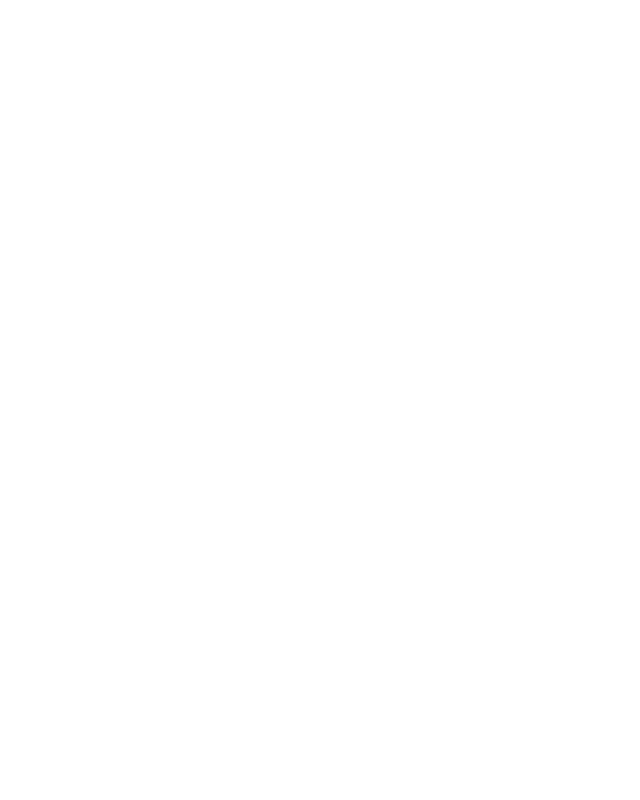
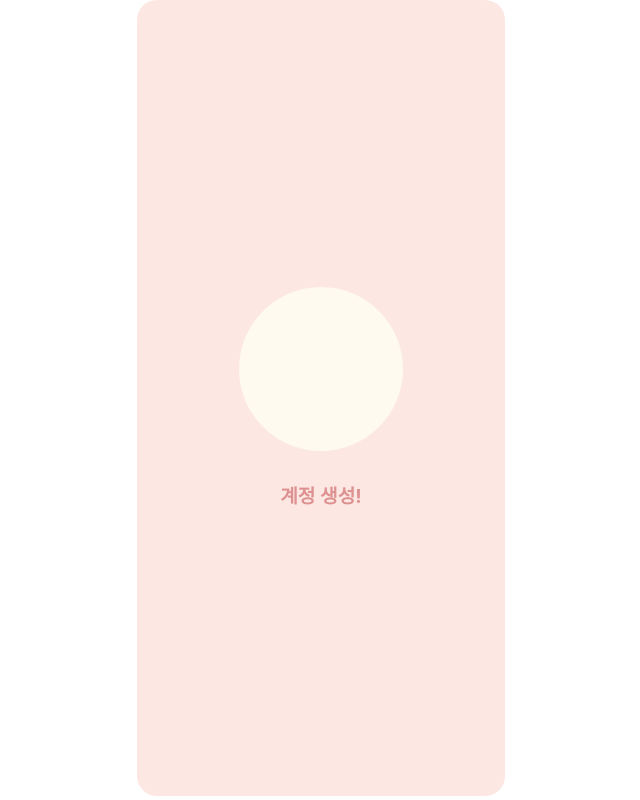
Before and after one commit to bobready0812/flowerReact, a React (Create React App) app: page /join in a window 1280 px wide. Before the commit this address had no page. Shown: the whole page, without its empty margins (319-959 px from the left). Built offline with nearby package versions, Linux system fonts and the light colour scheme.

Commit message:
20220812

```diff
--- a/src/App.js
+++ b/src/App.js
@@ -4,6 +4,7 @@
 import { BrowserRouter, Routes, Route } from "react-router-dom";
 import Home from './component/Home';
 import Login from './component/Login';
+import Join from './component/Join';
 
 
 
@@ -13,6 +14,7 @@
       <Routes>
         <Route path="/" element={<Home />}/>
         <Route path='/login' element={<Login />}/>
+        <Route path='/join' element={<Join />} />
       </Routes>
     </BrowserRouter>
   )
--- /dev/null
+++ b/src/component/Join.css
@@ -0,0 +1,29 @@
+.background23 {
+    width: 368px;
+    height: 796px;
+    background-color: #fde7e2;
+    display: flex;
+    justify-content: center;
+    align-items: center;
+    border-radius: 20px;
+    flex-direction: column;
+}
+.circle23 {
+    width: 164px;
+    height: 164px;
+    background-color: #fefaf0;
+    border-radius: 50%;
+    display: flex;
+    justify-content: center;
+    align-items: center;
+}
+.pinkSpan23 {
+    color: #dd9292;
+    font-size: larger;
+    font-weight: bolder;
+    margin-top: 30px;
+}
+.leaf {
+    width: 100px;
+    height: 100px;
+}
--- /dev/null
+++ b/src/component/Join.js
@@ -0,0 +1,16 @@
+import './Join.css';
+
+function Join() {
+    return (
+        <div className="Y23">
+            <div className="background23">
+                <div className="circle23">
+                    <img></img>
+                </div>
+                <span className="pinkSpan23">계정 생성!</span>
+            </div>
+        </div>
+    );
+}
+
+export default Join;
--- a/src/component/Login.js
+++ b/src/component/Login.js
@@ -10,7 +10,7 @@
                 <span className="pink">꽃병을 만들려면</span>
                 <span className="pink2">로그인이 필요해요</span>
                 <p className="id21">아이디</p>
-                <input className="id211"></input>
+                <input required className="id211"></input>
                 <p className="pw21">비밀번호</p>
                 <input className="pw211"></input>
                 <Link to="/">
```
